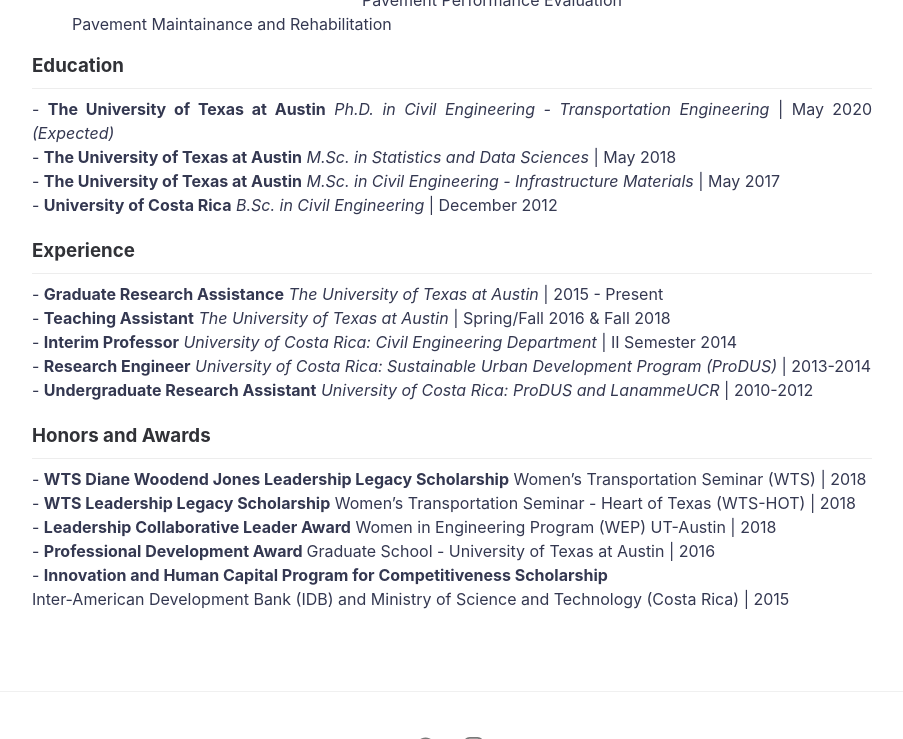
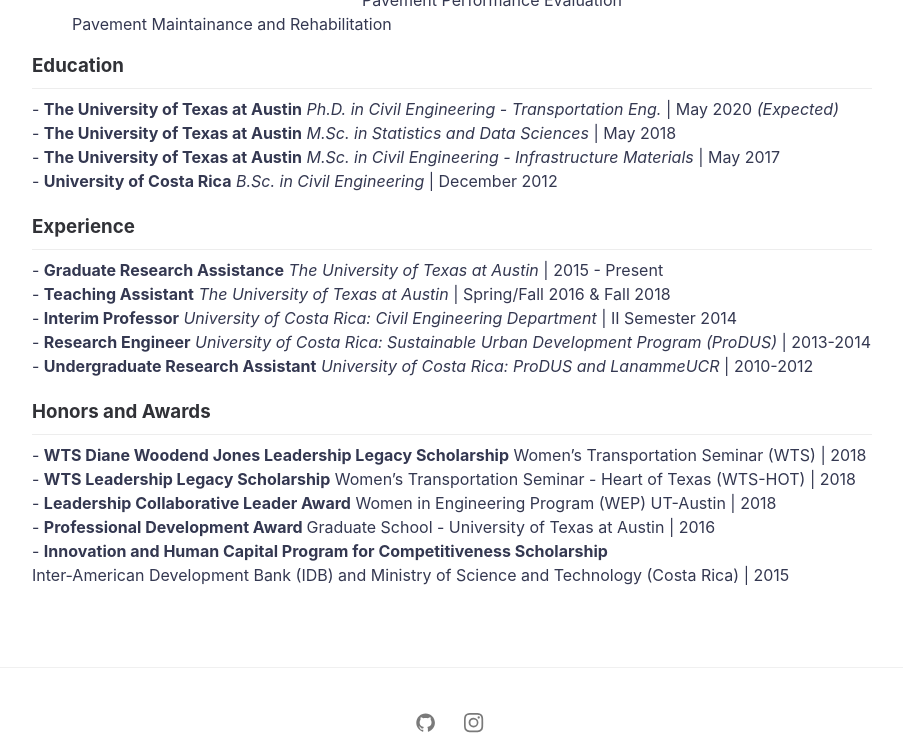
Before and after one commit to nzunigag/nzunigag.github.io, a Jekyll site: the page built from about.md, in a window 1280 px wide and 900 px high, scrolled down 548 px, cut to the strip 161-900 px from the top of the window. Shown: the whole strip, without its empty margins (188-1091 px from the left). Built offline with Jekyll 4.4.1, drawn with Linux system fonts in a browser that asks for light colours.

Commit message:
Update about.md

```diff
--- a/about.md
+++ b/about.md
@@ -26,7 +26,7 @@ ___
 ### Education
 ___
 <p align="justify">
-- <b>The University of Texas at Austin</b> <i>Ph.D. in Civil Engineering - Transportation Engineering </i> | May 2020 <i>(Expected)</i>
+- <b>The University of Texas at Austin</b> <i>Ph.D. in Civil Engineering - Transportation Eng. </i> | May 2020 <i>(Expected)</i>
 <br>
 - <b>The University of Texas at Austin</b> <i>M.Sc. in Statistics and Data Sciences</i> | May 2018
 <br>
```
